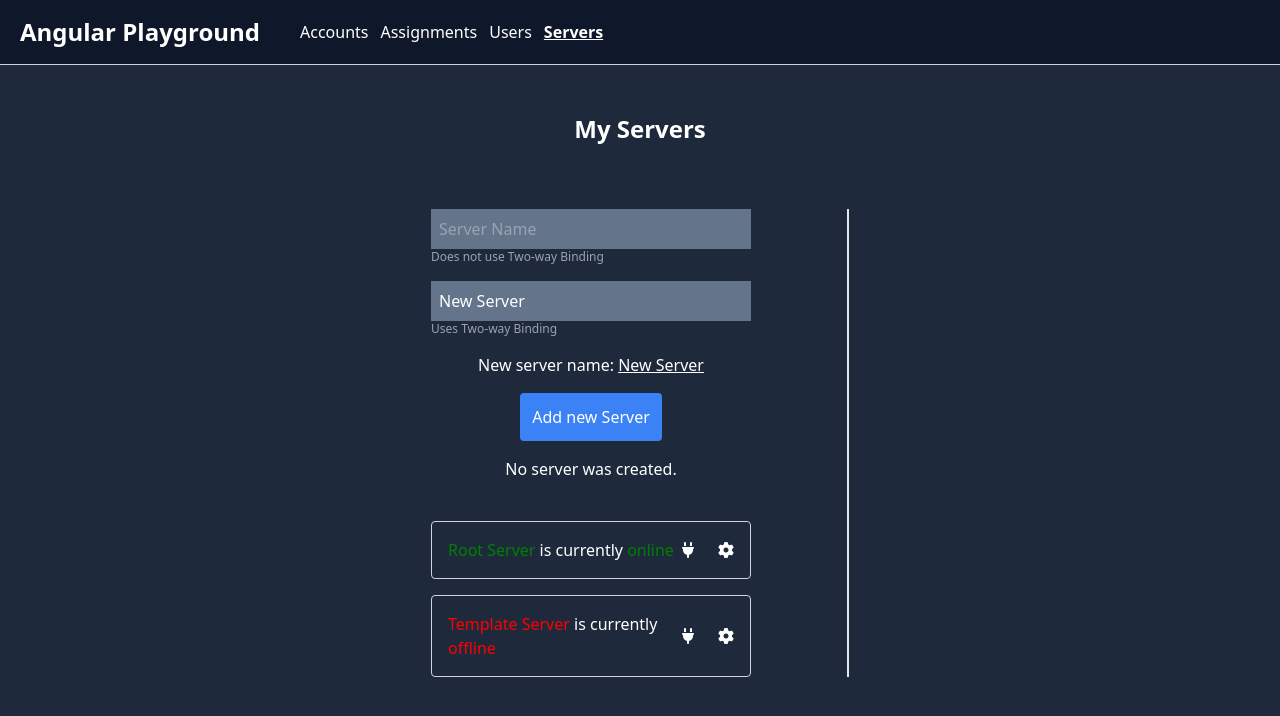
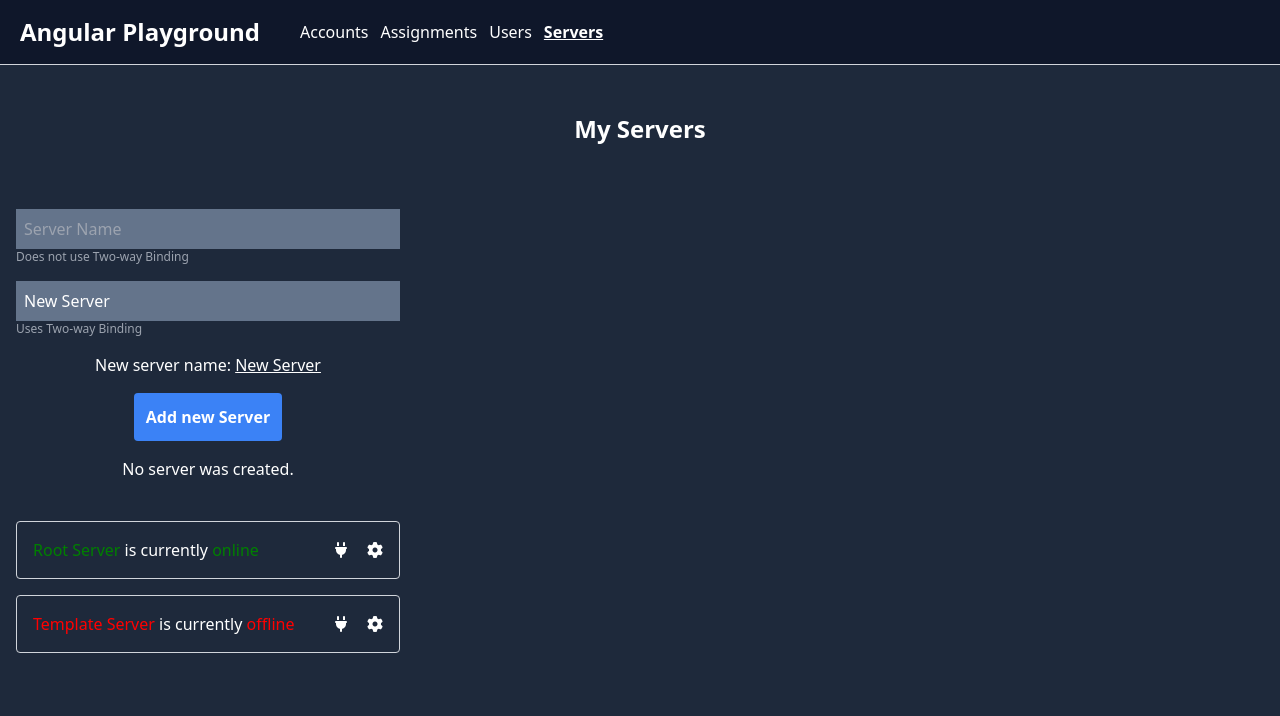
Before and after one commit to decito/angular-playground, an Angular app: page /servers in a window 1280 px wide. Shown: the top 716 px of the page. Built offline with nearby package versions, Linux system fonts and the light colour scheme.

Commit message:
style: fix spacint in servers components

```diff
--- a/src/app/components/servers/server/server.component.html
+++ b/src/app/components/servers/server/server.component.html
@@ -1,6 +1,4 @@
-<div
-  class="flex w-80 items-center justify-between rounded border border-gray-300 p-4"
->
+<div class="card-server">
   <p class="text-white">
     <span [ngStyle]="{ color: getColor() }">
       {{ server.name }}
@@ -11,7 +9,7 @@
     <span [ngStyle]="{ color: getColor() }">{{ server.status }}</span>
   </p>
 
-  <div class="flex gap-6">
+  <div class="flex gap-5">
     <i
       (click)="toggleStatus()"
       class="fas fa-plug cursor-pointer transition-colors hover:text-warning"
--- a/src/app/components/servers/servers.component.html
+++ b/src/app/components/servers/servers.component.html
@@ -1,9 +1,9 @@
 <main class="f-col items-center gap-16">
   <h2 class="text-2xl font-semibold">My Servers</h2>
 
-  <section class="flex justify-between gap-24">
-    <div class="f-col w-80 items-center gap-4">
-      <div class="f-col w-full">
+  <section class="flex w-full gap-44">
+    <div class="f-col items-center gap-4">
+      <div class="f-col w-96">
         <input
           type="text"
           (input)="updateServerName($event)"
@@ -15,7 +15,7 @@
         >
       </div>
 
-      <div class="f-col w-full">
+      <div class="f-col w-96">
         <input
           type="text"
           [(ngModel)]="newServerName"
@@ -59,6 +59,6 @@
       ></app-server>
     </div>
 
-    <router-outlet class="border border-t-gray-300"></router-outlet>
+    <router-outlet></router-outlet>
   </section>
 </main>
--- a/src/styles.css
+++ b/src/styles.css
@@ -4,7 +4,7 @@
 
 @layer base {
   button {
-    @apply w-fit rounded disabled:cursor-not-allowed disabled:opacity-60;
+    @apply w-fit rounded font-semibold disabled:cursor-not-allowed disabled:opacity-60;
   }
 
   h1 {
@@ -17,6 +17,10 @@
 
   input {
     @apply bg-slate-500 p-2;
+  }
+
+  router-outlet {
+    @apply hidden;
   }
 }
 
@@ -48,4 +52,8 @@
   .f-col {
     @apply flex flex-col;
   }
+
+  .card-server {
+    @apply flex w-96 items-center justify-between rounded border border-gray-300 p-4 transition-colors hover:bg-slate-700;
+  }
 }
```
